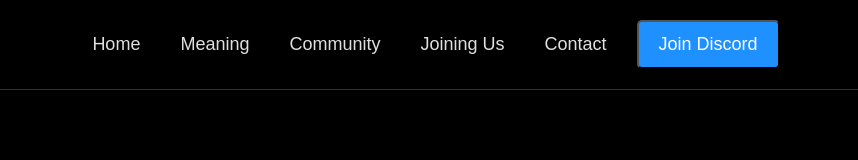
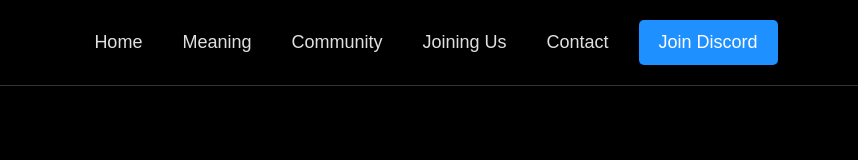
Before and after one commit to YeeetSK/fivemownersweb, a plain HTML site: page index.html in a window 1280 px wide. Shown: the top 160 px of the page, without its empty margins (209-1067 px from the left). Drawn offline with Linux system fonts and the light colour scheme.

Commit message:
join discord button zlepsenie

```diff
--- a/styles.css
+++ b/styles.css
@@ -106,6 +106,7 @@ nav ul li a.active {
 .discord-button {
     background-color: #1E90FF; /* Dark blue */
     color: #FFFFFF;
+    border: none; /* Remove the border */
     border-radius: 5px;
     padding: 12px 20px; /* Larger button */
     font-weight: 500; /* Medium weight */
```
